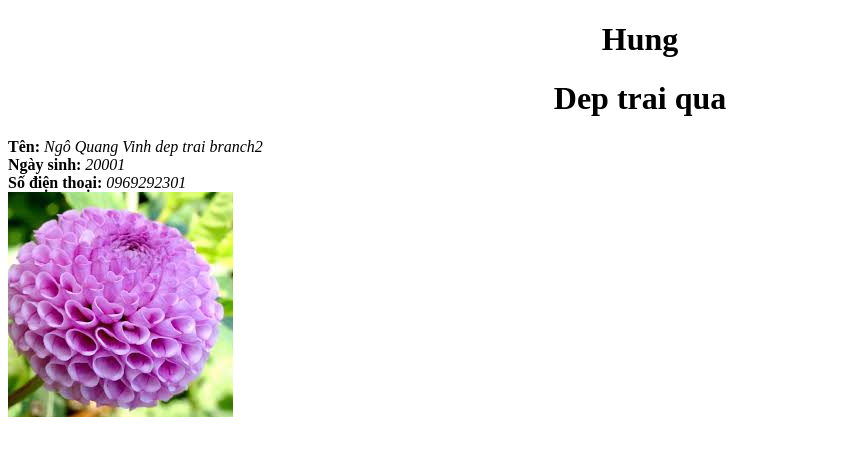
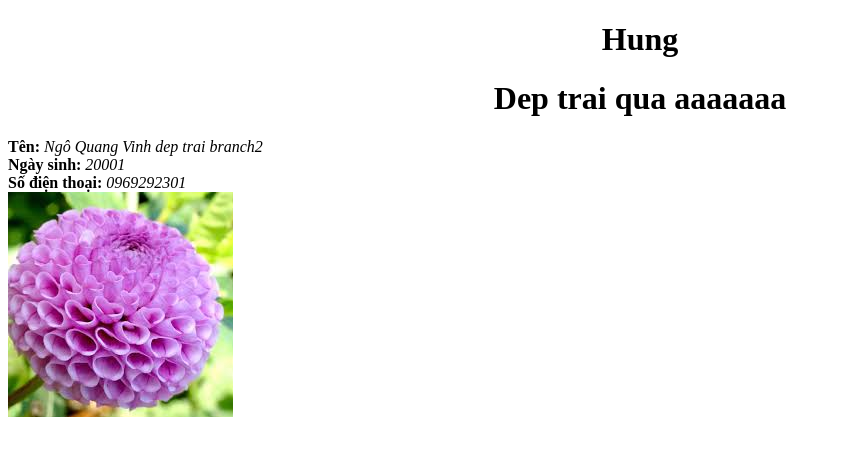
Before and after one commit to hung-vinh/demo-git, a plain HTML site: page index.html in a window 1280 px wide. Shown: the whole page, without its empty margins (0-841 px from the left). Drawn offline with Linux system fonts and the light colour scheme.

```diff
--- a/index.html
+++ b/index.html
@@ -10,7 +10,7 @@
 <body>
     <h1>Hung</h1>
     <div class="info">
-        <h1>Dep trai qua</h1>
+        <h1>Dep trai qua aaaaaaa</h1>
         <b>Tên: </b> <i>Ngô Quang Vinh dep trai branch2</i>
     </div>
 
```
